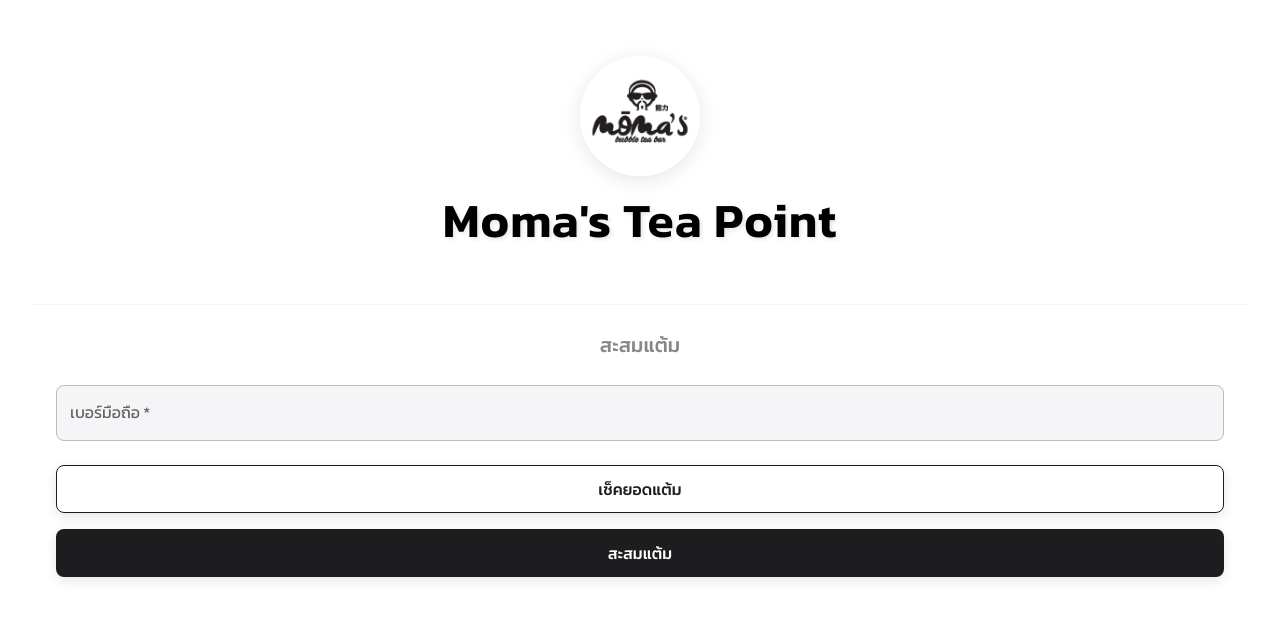
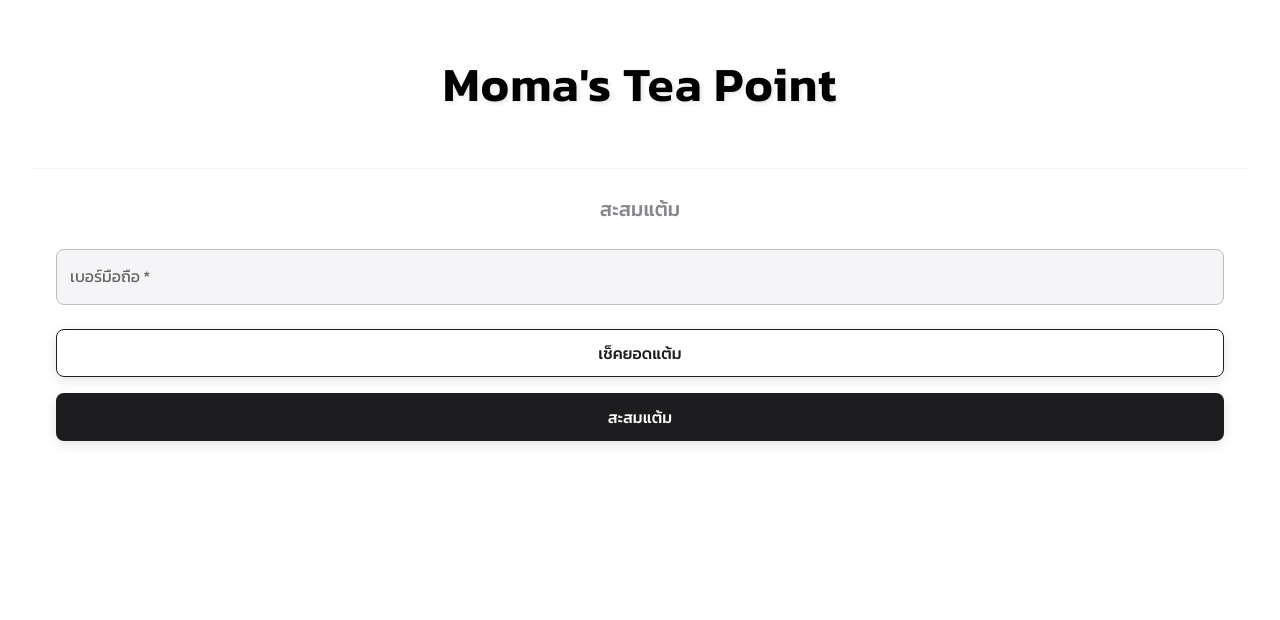
Before and after one commit to dirlenor/reward2, a React (Vite) app: page /#/ in a window 1280 px wide. Shown: the top 620 px of the page. Built offline with nearby package versions, Linux system fonts and the light colour scheme; no server answers.

Commit message:
feat: ลบส่วน logo ออกจาก header

```diff
--- a/src/pages/PhoneInput.tsx
+++ b/src/pages/PhoneInput.tsx
@@ -178,20 +178,6 @@
             mb: 4
           }}
         >
-          <Box
-            component="img"
-            src="/images/milk-tea-logo.png"
-            alt="Moma's Tea Logo"
-            sx={{
-              width: 120,
-              height: 120,
-              mb: 2,
-              borderRadius: '50%',
-              border: '4px solid white',
-              boxShadow: '0 4px 20px rgba(0,0,0,0.1)',
-              objectFit: 'cover'
-            }}
-          />
           <Typography
             variant="h3"
             sx={{
```
